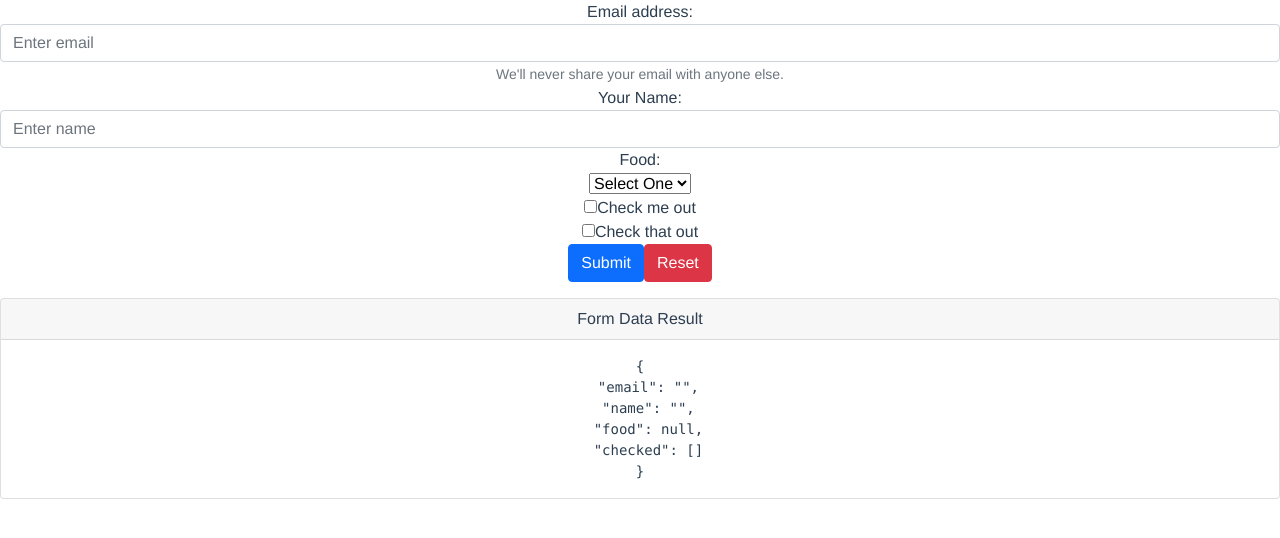
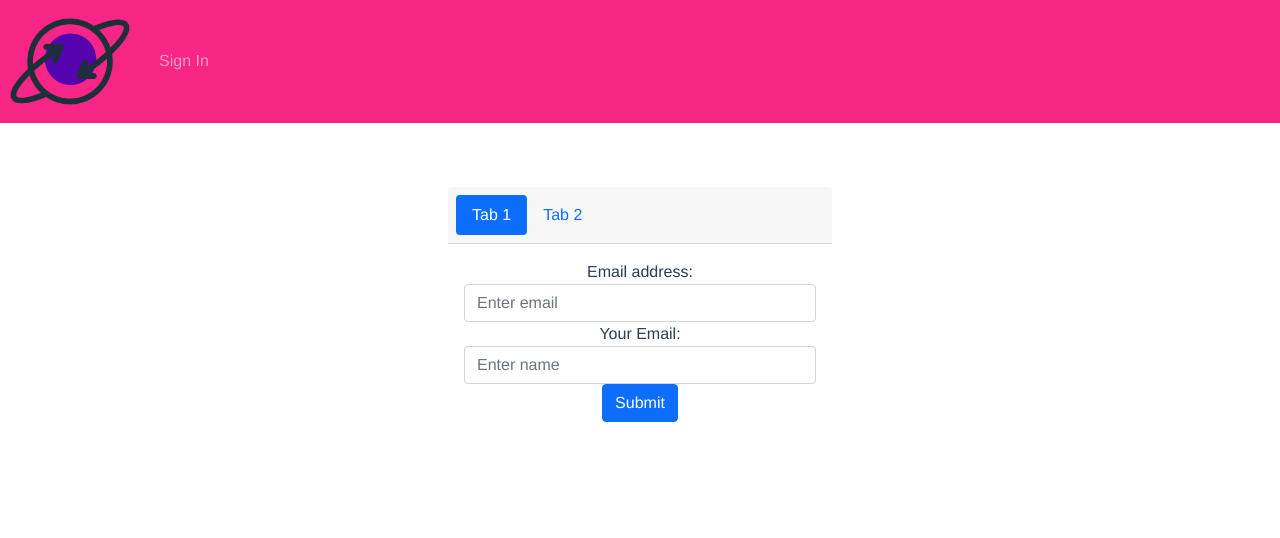
Before and after one commit to sevillecarlos/typing-race, a Vue app: page /authentication in a window 1280 px wide. Shown: the top 538 px of the page. Built offline with nearby package versions, Linux system fonts and the light colour scheme.

Commit message:
add authentication

```diff
--- a/src/App.vue
+++ b/src/App.vue
@@ -1,9 +1,18 @@
 <template>
   <div id="app">
+    <NavBar />
     <router-view />
   </div>
 </template>
+<script>
+import NavBar from "./ui/NavBar.vue";
 
+export default {
+  components: {
+    NavBar,
+  },
+};
+</script>
 <style>
 #app {
   font-family: Avenir, Helvetica, Arial, sans-serif;
--- a/src/components/Auth.vue
+++ b/src/components/Auth.vue
@@ -0,0 +1,130 @@
+<template>
+  <div class="login">
+    <b-tabs class="tab-auth" pills card>
+      <b-tab title="Tab 1" active>
+        <b-form @submit="onSubmitSignIn">
+          <b-form-group
+            id="input-group-1"
+            label="Email address:"
+            label-for="input-1"
+          >
+            <b-form-input
+              id="input-1"
+              v-model="formSignIn.email"
+              type="email"
+              placeholder="Enter email"
+              required
+            ></b-form-input>
+          </b-form-group>
+
+          <b-form-group
+            id="input-group-2"
+            label="Your Email:"
+            label-for="input-2"
+          >
+            <b-form-input
+              id="input-2"
+              v-model="formSignIn.password"
+              placeholder="Enter name"
+              required
+            ></b-form-input>
+          </b-form-group>
+
+          <b-button type="submit" variant="primary">Submit</b-button>
+        </b-form>
+      </b-tab>
+      <b-tab title="Tab 2">
+        <b-form @submit="onSubmitSignUp">
+          <b-form-group
+            id="input-group-1"
+            label="Fullname:"
+            label-for="input-1"
+          >
+            <b-form-input
+              id="input-1"
+              v-model="formSignUp.fullName"
+              type="text"
+              placeholder="Enter Full Name"
+              required
+            ></b-form-input>
+          </b-form-group>
+          <b-form-group
+            id="input-group-1"
+            label="Email address:"
+            label-for="input-1"
+          >
+            <b-form-input
+              id="input-1"
+              v-model="formSignUp.email"
+              type="email"
+              placeholder="Enter email"
+              required
+            ></b-form-input>
+          </b-form-group>
+
+          <b-form-group
+            id="input-group-2"
+            label="Your password:"
+            label-for="input-2"
+          >
+            <b-form-input
+              id="input-2"
+              v-model="formSignUp.password"
+              placeholder="Enter password"
+              required
+            ></b-form-input>
+          </b-form-group>
+          <b-form-group
+            id="input-group-2"
+            label="Your Confirm password:"
+            label-for="input-2"
+          >
+            <!-- <b-form-input
+              id="input-2"
+              v-model="formSignUp.confirmPassword"
+              placeholder="Enter name"
+              required
+            ></b-form-input> -->
+          </b-form-group>
+
+          <b-button type="submit" variant="primary">Submit</b-button>
+        </b-form></b-tab
+      >
+    </b-tabs>
+  </div>
+</template>
+
+<script>
+export default {
+  data() {
+    return {
+      formSignIn: {
+        email: "",
+        password: "",
+      },
+      formSignUp: {
+        fullName: "",
+        email: "",
+        password: "",
+      },
+    };
+  },
+  methods: {
+    onSubmitSignIn(e) {
+      e.preventDefault();
+      this.$store.dispatch("signIn", this.formSignIn);
+    },
+    onSubmitSignUp(e) {
+      e.preventDefault();
+      this.$store.dispatch("signUp", this.formSignUp);
+    },
+  },
+};
+</script>
+
+<style>
+.tab-auth {
+  width: 30% !important;
+  margin: 5% auto;
+}
+</style>
--- /dev/null
+++ b/src/helper/jwtDecoded.js
@@ -0,0 +1,4 @@
+export const jwtDecoded = (token) => {
+  const base64Url = token.split(".")[1];
+  return JSON.parse(window.atob(base64Url));
+};
--- a/src/store/index.js
+++ b/src/store/index.js
@@ -1,5 +1,6 @@
 import Vue from "vue";
 import Vuex from "vuex";
+import axios from "axios";
 
 Vue.use(Vuex);
 
@@ -16,6 +17,22 @@ export default new Vuex.Store({
       state.startGame = payload;
     },
   },
-  actions: {},
+  actions: {
+    async signIn(_, payload) {
+      const res = await axios.post(`http://localhost:5000/signin`, payload);
+      const { jwtToken } = await res.data;
+
+      localStorage.setItem("@uth", jwtToken);
+    },
+    async signUp(_, payload) {
+      const res = await axios.post(`http://localhost:5000/signup`, payload);
+      const { jwtToken } = await res.data;
+
+      localStorage.setItem("@uth", jwtToken);
+    },
+    signOut() {
+      localStorage.removeItem("@uth");
+    },
+  },
   modules: {},
 });
--- a/src/ui/NavBar.vue
+++ b/src/ui/NavBar.vue
@@ -1,21 +1,29 @@
 <template>
   <div>
     <b-navbar toggleable="lg" type="dark" class="nav-bar">
-      <b-navbar-brand href="/">NavBar</b-navbar-brand>
+      <b-navbar-brand href="/">
+        <b-img
+          :src="brandLogo"
+          class="brand-logo"
+          fluid
+          alt="Responsive image"
+        ></b-img>
+      </b-navbar-brand>
 
       <b-navbar-toggle target="nav-collapse"></b-navbar-toggle>
 
       <b-collapse id="nav-collapse" is-nav>
-        <b-navbar-nav>
+        <b-navbar-nav v-if="!auth">
           <b-nav-item href="/authentication">Sign In</b-nav-item>
         </b-navbar-nav>
-        <b-navbar-nav class="ml-auto">
+
+        <b-navbar-nav v-else class="ml-auto">
           <b-nav-item-dropdown right>
             <template #button-content>
-              <em>User</em>
+              <em>{{ firstName }}</em>
             </template>
-            <b-dropdown-item href="#">Profile</b-dropdown-item>
-            <b-dropdown-item href="#">Sign Out</b-dropdown-item>
+            <b-dropdown-item href="#">{{ email }}</b-dropdown-item>
+            <b-dropdown-item @click="signOut">Sign Out</b-dropdown-item>
           </b-nav-item-dropdown>
         </b-navbar-nav>
       </b-collapse>
@@ -24,15 +32,41 @@
 </template>
 
 <script>
+import logo from "../assets/logo-typing-race.png";
+import { jwtDecoded } from "../helper/jwtDecoded";
 export default {
-    data(){
-
+  data() {
+    return {
+      brandLogo: logo,
+      auth: false,
+      email: "",
+      firstName: "",
+    };
+  },
+  created() {
+    const token = localStorage.getItem("@uth");
+    if (token) {
+      this.auth = true;
+      const { email, name } = jwtDecoded(token);
+      this.email = email;
+      this.firstName = name.split(" ").shift();
     }
+  },
+  methods: {
+    signOut() {
+      this.$store.dispatch("signOut");
+    },
+  },
 };
 </script>
 
 <style>
-.nav-bar{
-    background-color: darkcyan !important;
+.nav-bar {
+  background-color: #f72585 !important;
+  padding: 5px;
+}
+.brand-logo {
+  width: 130px;
+  padding: 5px;
 }
 </style>
--- a/src/views/Home.vue
+++ b/src/views/Home.vue
@@ -1,6 +1,5 @@
 <template>
   <div class="home">
-    <NavBar />
     <GameBoard />
   </div>
 </template>
@@ -8,12 +7,10 @@
 <script>
 // @ is an alias to /src
 import GameBoard from "@/components/GameBoard.vue";
-import NavBar from "../ui/NavBar.vue";
 export default {
   name: "Home",
   components: {
     GameBoard,
-    NavBar,
   },
 };
 </script>
--- a/src/views/Login.vue
+++ b/src/views/Login.vue
@@ -1,94 +1,17 @@
-
 <template>
   <div>
-    <b-form @submit="onSubmit" @reset="onReset" v-if="show">
-      <b-form-group
-        id="input-group-1"
-        label="Email address:"
-        label-for="input-1"
-        description="We'll never share your email with anyone else."
-      >
-        <b-form-input
-          id="input-1"
-          v-model="form.email"
-          type="email"
-          placeholder="Enter email"
-          required
-        ></b-form-input>
-      </b-form-group>
-
-      <b-form-group id="input-group-2" label="Your Name:" label-for="input-2">
-        <b-form-input
-          id="input-2"
-          v-model="form.name"
-          placeholder="Enter name"
-          required
-        ></b-form-input>
-      </b-form-group>
-
-      <b-form-group id="input-group-3" label="Food:" label-for="input-3">
-        <b-form-select
-          id="input-3"
-          v-model="form.food"
-          :options="foods"
-          required
-        ></b-form-select>
-      </b-form-group>
-
-      <b-form-group id="input-group-4" v-slot="{ ariaDescribedby }">
-        <b-form-checkbox-group
-          v-model="form.checked"
-          id="checkboxes-4"
-          :aria-describedby="ariaDescribedby"
-        >
-          <b-form-checkbox value="me">Check me out</b-form-checkbox>
-          <b-form-checkbox value="that">Check that out</b-form-checkbox>
-        </b-form-checkbox-group>
-      </b-form-group>
-
-      <b-button type="submit" variant="primary">Submit</b-button>
-      <b-button type="reset" variant="danger">Reset</b-button>
-    </b-form>
-    <b-card class="mt-3" header="Form Data Result">
-      <pre class="m-0">{{ form }}</pre>
-    </b-card>
+    <Auth />
   </div>
 </template>
 
 <script>
-  export default {
-    data() {
-      return {
-        form: {
-          email: '',
-          name: '',
-          food: null,
-          checked: []
-        },
-        foods: [{ text: 'Select One', value: null }, 'Carrots', 'Beans', 'Tomatoes', 'Corn'],
-        show: true
-      }
-    },
-    methods: {
-      onSubmit(event) {
-        event.preventDefault()
-        alert(JSON.stringify(this.form))
-      },
-      onReset(event) {
-        event.preventDefault()
-        // Reset our form values
-        this.form.email = ''
-        this.form.name = ''
-        this.form.food = null
-        this.form.checked = []
-        // Trick to reset/clear native browser form validation state
-        this.show = false
-        this.$nextTick(() => {
-          this.show = true
-        })
-      }
-    }
-  }
+import Auth from "../components/Auth.vue";
+export default {
+  name: "Login",
+  components: {
+    Auth,
+  },
+};
 </script>
 
 <style></style>
```
Also changed, not shown: src/assets/logo-typing-race.png (added).
